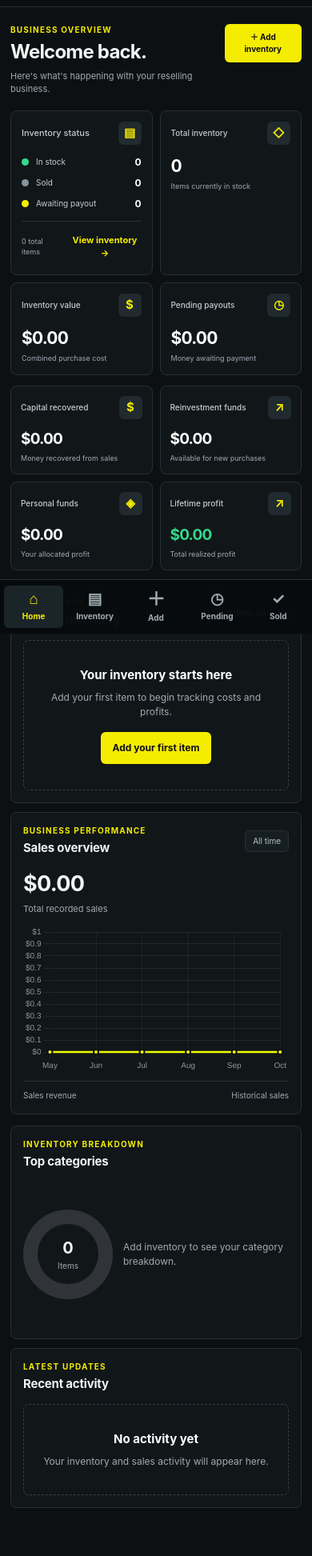
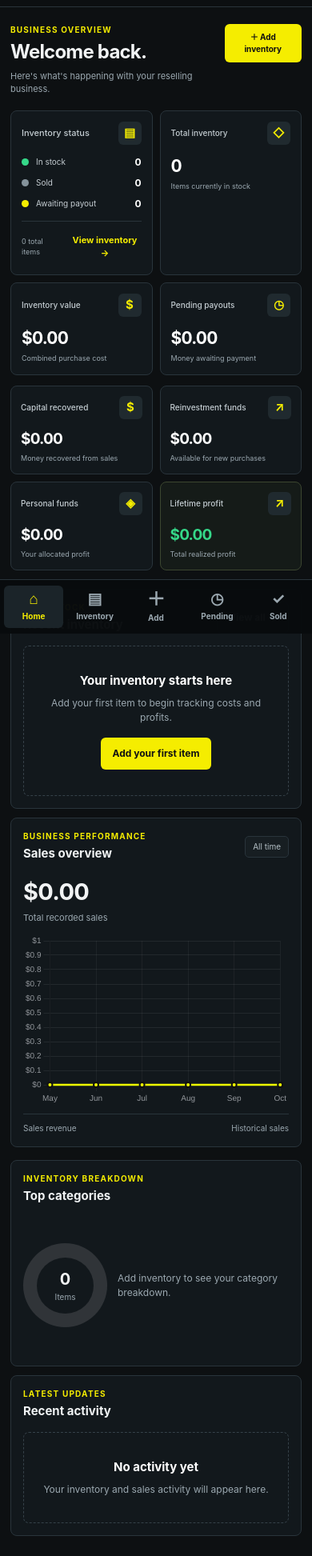
Before and after one commit to deepfreeve/resell-ledger, a plain HTML site: page index.html in a window 390 px wide. Shown: the part 52-1997 px from the top of the page at 80% size. Drawn offline with nearby package versions, Linux system fonts and the light colour scheme.

Commit message:
Update style.css

```diff
--- a/style.css
+++ b/style.css
@@ -1,6 +1,5 @@
 /* =========================================
-   RESELLLEDGER — APPROVED DARK DESIGN
-   Existing HTML and JavaScript compatible
+   RESELLLEDGER — ASYMMETRIC DASHBOARD
 ========================================= */
 
 :root {
@@ -8,14 +7,13 @@
 
   --bg: #0d1012;
   --sidebar: #090c0e;
-  --panel: #111619;
-  --panel-alt: #151a1e;
-  --panel-hover: #1b2226;
-  --border: #263036;
-
-  --text: #f2f4f5;
-  --muted: #a0abb3;
-  --subtle: #73808a;
+  --panel: #12181c;
+  --panel-alt: #171e22;
+  --border: #29343b;
+
+  --text: #f1f3f4;
+  --muted: #9ba8b0;
+  --subtle: #71808a;
 
   --main-color: #f5ed00;
   --side-color: #090c0e;
@@ -28,9 +26,7 @@
   --sidebar-width: 245px;
 }
 
-/* =========================================
-   RESET
-========================================= */
+/* RESET */
 
 * {
   box-sizing: border-box;
@@ -52,10 +48,7 @@ body {
   line-height: 1.5;
 }
 
-button,
-input,
-select,
-textarea {
+button, input, select, textarea {
   font: inherit;
 }
 
@@ -77,30 +70,24 @@ button:disabled {
   cursor: not-allowed;
 }
 
-/* =========================================
-   APP SHELL
-========================================= */
+/* APP SHELL */
 
 .app-shell {
   min-height: 100vh;
 }
 
 /* =========================================
-   SIDEBAR
-   Existing navigation retained
+   SIDEBAR — PRESERVED
 ========================================= */
 
 .sidebar {
   position: fixed;
   z-index: 100;
   inset: 0 auto 0 0;
-
   display: flex;
   flex-direction: column;
-
   width: var(--sidebar-width);
   padding: 26px 17px 18px;
-
   background: var(--side-color);
   border-right: 1px solid var(--border);
 }
@@ -109,10 +96,8 @@ button:disabled {
   display: flex;
   align-items: center;
   gap: 12px;
-
   width: 100%;
   padding: 0 7px 34px;
-
   border: 0;
   background: transparent;
   color: var(--text);
@@ -122,15 +107,12 @@ button:disabled {
 .brand-icon {
   display: grid;
   place-items: center;
-
   flex: 0 0 43px;
   width: 43px;
   height: 43px;
-
   border-radius: 9px;
   background: var(--main-color);
   color: #101010;
-
   font-size: 22px;
   font-weight: 900;
 }
@@ -157,23 +139,18 @@ button:disabled {
   display: flex;
   align-items: center;
   gap: 13px;
-
   width: 100%;
   min-height: 46px;
   margin: 4px 0;
   padding: 11px 13px;
-
   border: 0;
   border-radius: 7px;
-
   background: transparent;
   color: #b3bdc4;
-
   font-size: 13px;
   font-weight: 550;
   text-align: left;
-
-  transition: background .15s ease, color .15s ease;
+  transition: background .15s, color .15s;
 }
 
 .sidebar-link .nav-icon {
@@ -200,8 +177,6 @@ button:disabled {
   color: var(--main-color);
 }
 
-/* SIDEBAR BOTTOM */
-
 .sidebar-bottom {
   margin-top: auto;
   padding-top: 18px;
@@ -212,12 +187,8 @@ button:disabled {
   display: flex;
   flex-direction: column;
   gap: 5px;
-
   margin-bottom: 20px;
   padding: 13px 8px;
-
-  border: 0;
-  border-radius: 0;
   background: transparent;
 }
 
@@ -229,7 +200,6 @@ button:disabled {
 .sidebar-profit strong {
   font-size: 25px;
   font-weight: 750;
-  letter-spacing: -.7px;
 }
 
 .sidebar-profit small {
@@ -274,7 +244,7 @@ button:disabled {
   width: 100%;
   max-width: 1650px;
   margin: 0 auto;
-  padding: 27px 29px 45px;
+  padding: 29px 32px 50px;
 }
 
 .page {
@@ -297,23 +267,18 @@ button:disabled {
   }
 }
 
-/* =========================================
-   TOPBAR
-========================================= */
+/* TOPBAR */
 
 .topbar {
   position: sticky;
   z-index: 50;
   top: 0;
-
   display: flex;
   align-items: center;
   justify-content: space-between;
   gap: 20px;
-
   min-height: 73px;
-  padding: 0 29px;
-
+  padding: 0 32px;
   border-bottom: 1px solid var(--border);
   background: rgba(13, 16, 18, .97);
 }
@@ -338,11 +303,9 @@ button:disabled {
   display: flex;
   align-items: center;
   gap: 10px;
-
   width: min(440px, 38vw);
   padding: 0 13px;
-
-  border: 1px solid #303b42;
+  border: 1px solid #303c43;
   border-radius: 7px;
   background: #171e22;
 }
@@ -356,7 +319,6 @@ button:disabled {
   width: 100%;
   min-height: 41px;
   padding: 8px 0;
-
   border: 0;
   outline: 0;
   background: transparent;
@@ -380,14 +342,11 @@ button:disabled {
 .profile-avatar {
   display: grid;
   place-items: center;
-
   width: 37px;
   height: 37px;
-
   border-radius: 50%;
   background: var(--main-color);
   color: #101010;
-
   font-size: 14px;
   font-weight: 850;
 }
@@ -396,9 +355,7 @@ button:disabled {
   display: none;
 }
 
-/* =========================================
-   HEADINGS
-========================================= */
+/* HEADINGS */
 
 .page-heading,
 .dashboard-heading {
@@ -438,12 +395,12 @@ button:disabled {
 }
 
 /* =========================================
-   STAT CARDS
+   DASHBOARD STATISTICS
 ========================================= */
 
 .stats-grid {
   display: grid;
-  grid-template-columns: repeat(4, minmax(0, 1fr));
+  grid-template-columns: 1.25fr .9fr 1fr .9fr;
   gap: 12px;
   margin-bottom: 13px;
 }
@@ -452,14 +409,13 @@ button:disabled {
   min-width: 0;
   padding: 17px 18px;
   overflow: hidden;
-
   border: 1px solid var(--border);
   border-radius: var(--radius);
   background: var(--panel);
 }
 
 .stat-card:hover {
-  border-color: #3a464d;
+  border-color: #40505a;
 }
 
 .stat-top {
@@ -467,7 +423,6 @@ button:disabled {
   align-items: center;
   justify-content: space-between;
   gap: 9px;
-
   color: #c4cdd2;
   font-size: 12px;
   font-weight: 550;
@@ -476,15 +431,12 @@ button:disabled {
 .stat-icon {
   display: grid;
   place-items: center;
-
   flex: 0 0 29px;
   width: 29px;
   height: 29px;
-
   border-radius: 6px;
   background: #202a2f;
   color: var(--main-color);
-
   font-size: 15px;
   font-weight: 750;
 }
@@ -492,7 +444,6 @@ button:disabled {
 .stat-card h2 {
   overflow-wrap: anywhere;
   margin: 13px 0 3px;
-
   color: white;
   font-size: clamp(22px, 2vw, 28px);
   font-weight: 750;
@@ -505,8 +456,6 @@ button:disabled {
   font-size: 11px;
 }
 
-/* INVENTORY STATUS */
-
 .inventory-status-card {
   background: var(--panel);
   color: var(--text);
@@ -542,7 +491,6 @@ button:disabled {
   margin-left: auto;
   color: white;
   font-size: 12px;
-  font-weight: 700;
 }
 
 .inventory-status-line .status-dot {
@@ -562,10 +510,8 @@ button:disabled {
   align-items: center;
   justify-content: space-between;
   gap: 8px;
-
   margin-top: 12px;
   padding-top: 10px;
-
   border-top: 1px solid var(--border);
   color: var(--muted);
   font-size: 10px;
@@ -575,21 +521,26 @@ button:disabled {
   color: var(--main-color);
 }
 
-/* FINANCIAL CARDS */
+/* FINANCIAL STATISTICS */
 
 .financial-grid {
   display: grid;
-  grid-template-columns: repeat(4, minmax(0, 1fr));
+  grid-template-columns: 1fr 1fr 1fr 1.25fr;
   gap: 12px;
-  margin-bottom: 17px;
+  margin-bottom: 23px;
 }
 
 .financial-card {
-  padding: 15px 17px;
+  padding: 14px 17px;
 }
 
 .financial-card h2 {
-  font-size: 23px;
+  font-size: 22px;
+}
+
+.profit-card {
+  border-color: #3c4630;
+  background: #151b18;
 }
 
 .profit-card h2 {
@@ -597,24 +548,53 @@ button:disabled {
 }
 
 /* =========================================
-   DASHBOARD LAYOUT
+   ASYMMETRIC DASHBOARD PANELS
 ========================================= */
 
 .dashboard-grid {
   display: grid;
-  grid-template-columns: minmax(0, 1.15fr) minmax(0, 1fr);
-  gap: 14px;
-  margin-bottom: 14px;
+  grid-template-columns: minmax(0, 1.65fr) minmax(270px, .85fr);
+  gap: 15px;
+  margin-bottom: 16px;
+  align-items: stretch;
 }
 
 .lower-dashboard-grid {
-  grid-template-columns: minmax(0, 1fr) minmax(0, 1fr);
+  grid-template-columns: minmax(0, 1.65fr) minmax(250px, .85fr);
+}
+
+/* Sales gets more space */
+
+.sales-overview-panel {
+  min-height: 390px;
+  padding: 22px 23px;
+}
+
+.sales-overview-panel .chart-container {
+  height: 255px;
+}
+
+/* Recent inventory gets more width */
+
+.recent-items-panel {
+  min-height: 310px;
+}
+
+/* Activity stays narrower and more compact */
+
+.activity-panel {
+  min-height: 275px;
+  padding: 17px;
+}
+
+.categories-panel {
+  min-height: 235px;
+  padding: 17px;
 }
 
 .panel {
   min-width: 0;
-  padding: 18px;
-
+  padding: 19px;
   border: 1px solid var(--border);
   border-radius: var(--radius);
   background: var(--panel);
@@ -625,7 +605,7 @@ button:disabled {
   align-items: center;
   justify-content: space-between;
   gap: 12px;
-  margin-bottom: 14px;
+  margin-bottom: 15px;
 }
 
 .panel-heading h3 {
@@ -633,7 +613,6 @@ button:disabled {
   color: #f0f3f4;
   font-size: 16px;
   font-weight: 680;
-  letter-spacing: -.2px;
 }
 
 .panel-heading .eyebrow {
@@ -649,9 +628,7 @@ button:disabled {
   font-size: 10px;
 }
 
-/* =========================================
-   SALES CHART
-========================================= */
+/* CHART */
 
 .chart-summary {
   display: flex;
@@ -661,7 +638,7 @@ button:disabled {
 }
 
 .chart-summary strong {
-  font-size: 27px;
+  font-size: 29px;
   font-weight: 750;
   letter-spacing: -.7px;
 }
@@ -686,36 +663,30 @@ button:disabled {
   display: flex;
   justify-content: space-between;
   gap: 10px;
-
   margin-top: 10px;
   padding-top: 10px;
-
   border-top: 1px solid var(--border);
   color: var(--muted);
   font-size: 10px;
 }
 
-/* =========================================
-   CATEGORY BREAKDOWN
-========================================= */
+/* CATEGORY BREAKDOWN */
 
 .category-overview {
   display: grid;
-  grid-template-columns: minmax(130px, .85fr) minmax(0, 1.15fr);
+  grid-template-columns: 125px minmax(0, 1fr);
   align-items: center;
-  gap: 20px;
-  min-height: 180px;
+  gap: 17px;
+  min-height: 170px;
 }
 
 .category-donut {
   position: relative;
   display: grid;
   place-items: center;
-
-  width: min(100%, 180px);
+  width: 125px;
   aspect-ratio: 1;
   border-radius: 50%;
-
   background: conic-gradient(
     var(--main-color) 0deg,
     #8d9ba3 120deg,
@@ -737,7 +708,6 @@ button:disabled {
 .donut-center {
   position: relative;
   z-index: 1;
-
   display: flex;
   flex-direction: column;
   align-items: center;
@@ -762,8 +732,8 @@ button:disabled {
 .category-legend-row {
   display: flex;
   align-items: center;
-  gap: 9px;
-  padding: 9px 0;
+  gap: 8px;
+  padding: 8px 0;
   border-bottom: 1px solid var(--border);
   font-size: 11px;
 }
@@ -796,9 +766,7 @@ button:disabled {
   text-align: right;
 }
 
-/* =========================================
-   RECENT ACTIVITY
-========================================= */
+/* RECENT ACTIVITY */
 
 .activity-list {
   display: grid;
@@ -808,8 +776,8 @@ button:disabled {
 .activity-item {
   display: flex;
   align-items: center;
-  gap: 11px;
-  padding: 10px 0;
+  gap: 10px;
+  padding: 9px 0;
   border-bottom: 1px solid var(--border);
 }
 
@@ -820,16 +788,13 @@ button:disabled {
 .activity-icon {
   display: grid;
   place-items: center;
-
-  flex: 0 0 35px;
-  width: 35px;
-  height: 35px;
-
+  flex: 0 0 33px;
+  width: 33px;
+  height: 33px;
   border-radius: 6px;
   background: #202a2f;
   color: var(--main-color);
-
-  font-size: 15px;
+  font-size: 14px;
   font-weight: 750;
 }
 
@@ -871,7 +836,7 @@ button:disabled {
 .activity-time {
   flex-shrink: 0;
   color: var(--green);
-  font-size: 11px;
+  font-size: 10px;
 }
 
 /* =========================================
@@ -885,18 +850,14 @@ button:disabled {
   align-items: center;
   justify-content: center;
   gap: 6px;
-
   min-height: 40px;
   padding: 9px 14px;
-
   border: 1px solid transparent;
   border-radius: 6px;
-
   font-size: 12px;
   font-weight: 650;
   text-align: center;
-
-  transition: background .15s ease, border-color .15s ease;
+  transition: background .15s, border-color .15s;
 }
 
 .primary-button {
@@ -963,14 +924,12 @@ button:disabled {
   display: flex;
   align-items: center;
   gap: 13px;
-
   min-width: 0;
   padding: 12px;
-
   border: 1px solid var(--border);
   border-radius: 7px;
   background: var(--panel);
-  transition: border-color .15s ease;
+  transition: border-color .15s;
 }
 
 .item-row:hover {
@@ -980,12 +939,10 @@ button:disabled {
 .item-thumbnail {
   display: grid;
   place-items: center;
-
   flex: 0 0 55px;
   width: 55px;
   height: 55px;
   overflow: hidden;
-
   border: 1px solid #354149;
   border-radius: 6px;
   background: #202a30;
@@ -1061,8 +1018,6 @@ button:disabled {
   color: var(--green);
 }
 
-/* EMPTY STATE */
-
 .empty-state {
   padding: 32px 18px;
   border: 1px dashed #354149;
@@ -1115,10 +1070,8 @@ select,
 textarea {
   width: 100%;
   min-width: 0;
-
   border: 1px solid #303c43;
   border-radius: 6px;
-
   background: #101619;
   color: var(--text);
   font-size: 13px;
@@ -1163,14 +1116,11 @@ textarea::placeholder {
   position: fixed;
   z-index: 200;
   inset: 0;
-
   display: flex;
   align-items: center;
   justify-content: center;
-
   overflow-y: auto;
   padding: 20px;
-
   background: rgba(0, 0, 0, .82);
 }
 
@@ -1183,9 +1133,7 @@ textarea::placeholder {
   max-width: 620px;
   max-height: 90vh;
   overflow-y: auto;
-
   padding: 23px;
-
   border: 1px solid var(--border);
   border-radius: 9px;
   background: #12181c;
@@ -1214,11 +1162,9 @@ textarea::placeholder {
 .icon-button {
   display: grid;
   place-items: center;
-
   flex: 0 0 36px;
   width: 36px;
   height: 36px;
-
   border: 1px solid var(--border);
   border-radius: 6px;
   background: #202a30;
@@ -1325,32 +1271,25 @@ textarea::placeholder {
   line-height: 1.8;
 }
 
-/* =========================================
-   TOAST
-========================================= */
+/* TOAST */
 
 .toast {
   position: fixed;
   z-index: 300;
   right: 18px;
   bottom: 20px;
-
   max-width: 420px;
   padding: 12px 16px;
-
   border: 1px solid #354149;
   border-radius: 7px;
   background: #1b252b;
   color: white;
-
   font-size: 12px;
   text-align: center;
-
   opacity: 0;
   pointer-events: none;
   transform: translateY(8px);
-
-  transition: opacity .2s ease, transform .2s ease;
+  transition: opacity .2s, transform .2s;
 }
 
 .toast.show {
@@ -1358,9 +1297,7 @@ textarea::placeholder {
   transform: translateY(0);
 }
 
-/* =========================================
-   MOBILE NAVIGATION
-========================================= */
+/* MOBILE NAVIGATION */
 
 .bottom-nav {
   display: none;
@@ -1396,6 +1333,19 @@ textarea::placeholder {
   .dashboard-grid,
   .lower-dashboard-grid {
     grid-template-columns: minmax(0, 1fr);
+  }
+
+  .sales-overview-panel {
+    min-height: 350px;
+  }
+
+  .recent-items-panel {
+    min-height: 260px;
+  }
+
+  .activity-panel,
+  .categories-panel {
+    min-height: auto;
   }
 }
 
@@ -1425,12 +1375,10 @@ textarea::placeholder {
     display: flex;
     align-items: center;
     gap: 9px;
-
     padding: 0;
     border: 0;
     background: transparent;
     color: white;
-
     font-size: 15px;
     font-weight: 750;
   }
@@ -1553,6 +1501,24 @@ textarea::placeholder {
     gap: 11px;
   }
 
+  .sales-overview-panel {
+    min-height: 330px;
+    padding: 16px;
+  }
+
+  .sales-overview-panel .chart-container {
+    height: 215px;
+  }
+
+  .recent-items-panel {
+    min-height: 250px;
+  }
+
+  .activity-panel,
+  .categories-panel {
+    min-height: auto;
+  }
+
   .panel {
     padding: 15px;
   }
@@ -1566,12 +1532,12 @@ textarea::placeholder {
   }
 
   .category-overview {
-    grid-template-columns: 112px minmax(0, 1fr);
+    grid-template-columns: 105px minmax(0, 1fr);
     gap: 13px;
   }
 
   .category-donut {
-    width: 112px;
+    width: 105px;
   }
 
   .donut-center strong {
@@ -1627,7 +1593,7 @@ textarea::placeholder {
     font-size: 9px;
   }
 
-  /* MOBILE BOTTOM BAR */
+  /* MOBILE BOTTOM NAV */
 
   .bottom-nav {
     position: fixed;
@@ -1635,13 +1601,10 @@ textarea::placeholder {
     right: 0;
     bottom: 0;
     left: 0;
-
     display: grid;
     grid-template-columns: repeat(5, minmax(0, 1fr));
     gap: 2px;
-
     padding: 7px 5px calc(7px + env(safe-area-inset-bottom));
-
     border-top: 1px solid var(--border);
     background: rgba(9, 12, 14, .98);
   }
@@ -1652,17 +1615,13 @@ textarea::placeholder {
     align-items: center;
     justify-content: center;
     gap: 3px;
-
     min-width: 0;
     min-height: 48px;
     padding: 5px 2px;
-
     border: 0;
     border-radius: 6px;
-
     background: transparent;
     color: var(--muted);
-
     font-size: 10px;
     font-weight: 650;
     white-space: nowrap;
@@ -1702,9 +1661,7 @@ textarea::placeholder {
   }
 }
 
-/* =========================================
-   SMALL PHONES
-========================================= */
+/* SMALL PHONES */
 
 @media (max-width: 370px) {
   .app-container {
@@ -1729,12 +1686,12 @@ textarea::placeholder {
   }
 
   .category-overview {
-    grid-template-columns: 95px minmax(0, 1fr);
+    grid-template-columns: 90px minmax(0, 1fr);
     gap: 10px;
   }
 
   .category-donut {
-    width: 95px;
+    width: 90px;
   }
 
   .item-thumbnail {
@@ -1752,9 +1709,7 @@ textarea::placeholder {
   }
 }
 
-/* =========================================
-   ACCESSIBILITY
-========================================= */
+/* ACCESSIBILITY */
 
 @media (prefers-reduced-motion: reduce) {
   *,
```
